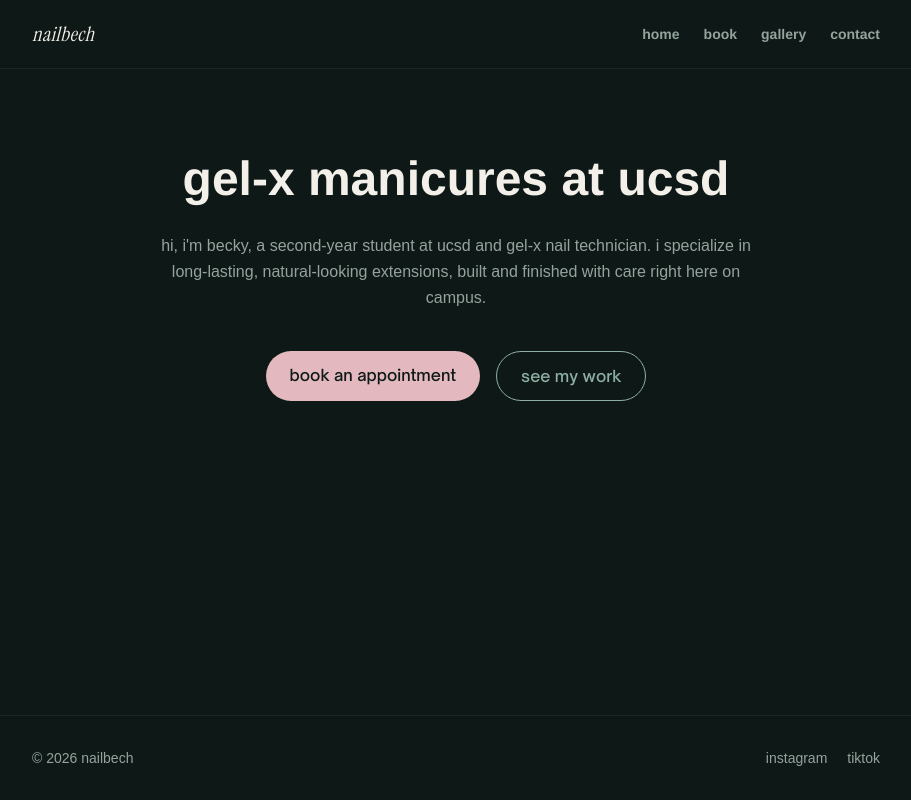
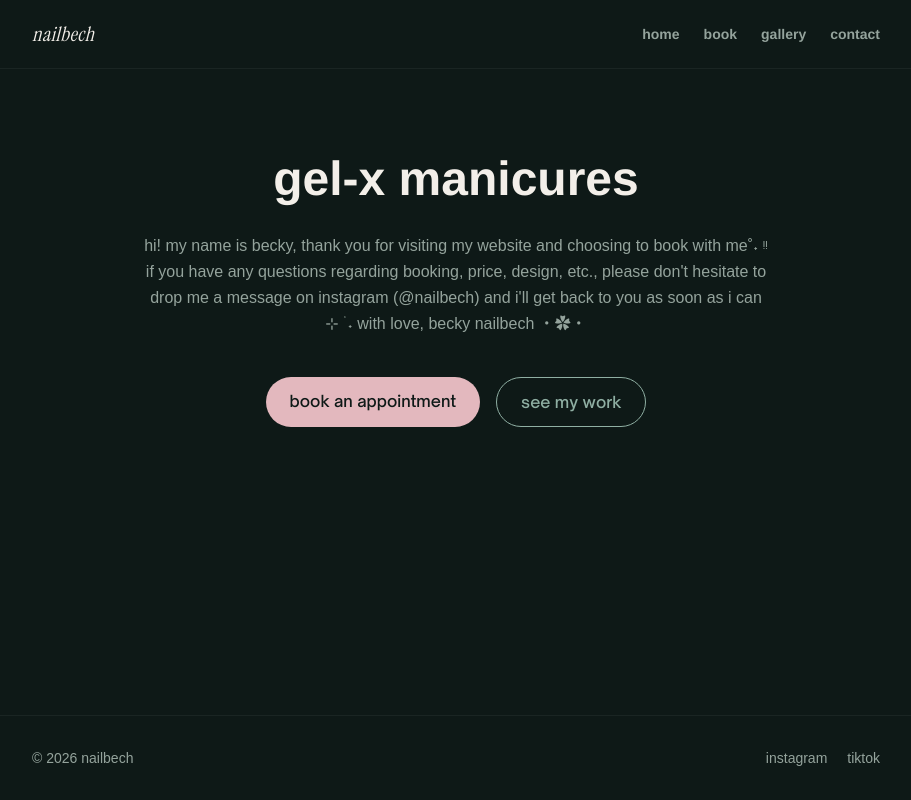
Before and after one commit to ava-sam/nailbech-booking-site, a Next.js app: page / in a window 1280 px wide. Shown: the whole page, without its empty margins (184-1095 px from the left). Built offline with nearby package versions, Linux system fonts and the light colour scheme.

Commit message:
change intro bio

```diff
--- a/app/page.tsx
+++ b/app/page.tsx
@@ -5,13 +5,20 @@ export default function HomePage() {
   return (
     <section className="max-w-2xl mx-auto px-6 py-20 text-center">
       <h1 className="font-heading font-bold text-4xl md:text-5xl text-cream leading-tight">
-        Gel-X manicures at UCSD
+        Gel-X manicures
       </h1>
 
       <p className="mt-6 text-sage leading-relaxed">
-        Hi, I'm Becky, a second-year student at UCSD and gel-x nail technician. I specialize
-        in long-lasting, natural-looking extensions, built and finished with
-        care right here on campus.
+        hi! my name is becky, thank you for visiting my website and choosing to book with me˚˖ ᵎᵎ
+        if you have any questions regarding booking, price, design, etc.,
+        please don't hesitate to drop me a message on instagram (@nailbech) and
+        I'll get back to you as soon as I can ⊹ ࣪ ˖
+
+        with love,
+        becky
+        nailbech
+        ・✿・
+
       </p>
 
       <div className="mt-10 flex justify-center gap-4">
```
